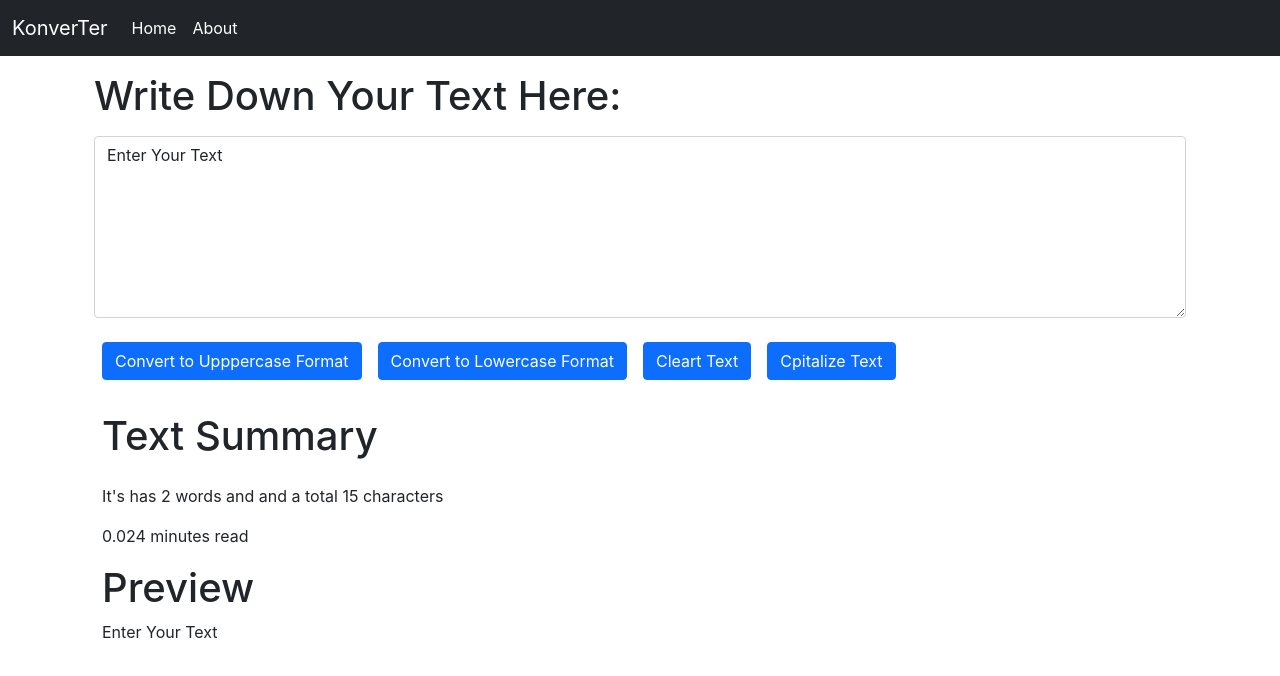
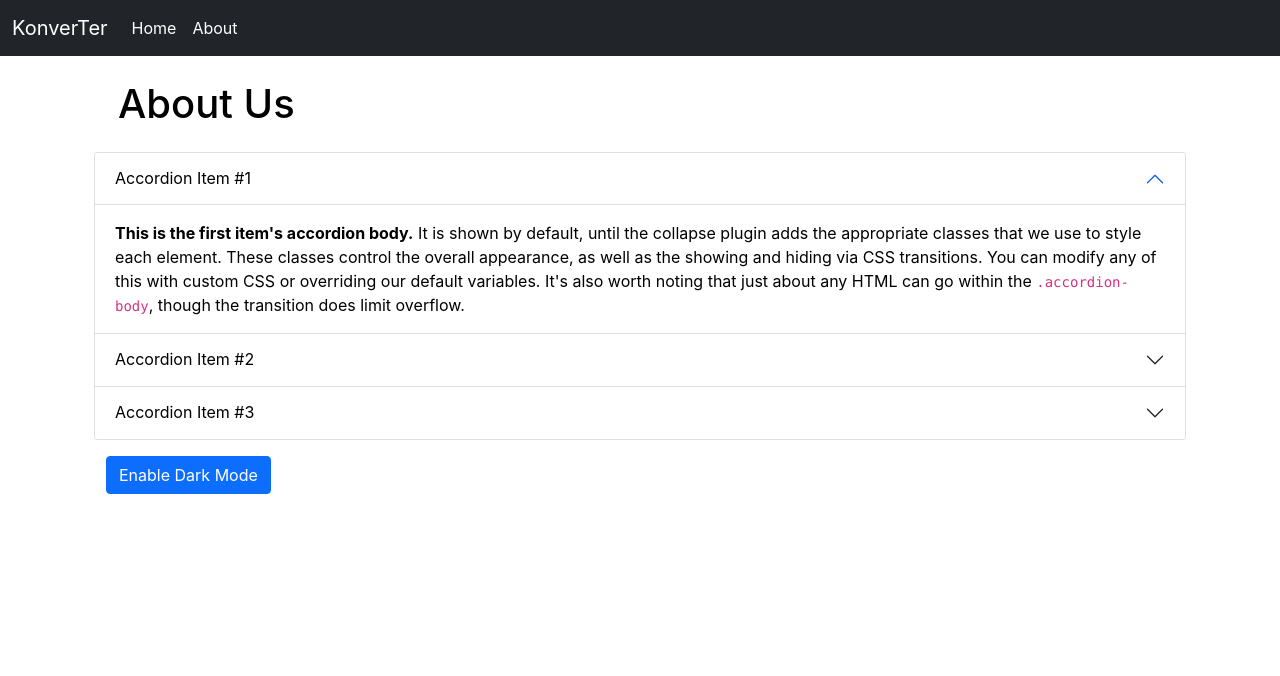
Before and after one commit to AhmadS7/react-progress, a React (Create React App) app: page / in a window 1280 px wide. Shown: the top 676 px of the page. Built offline with nearby package versions, Linux system fonts and the light colour scheme.

Commit message:
DArk Mode Enabled

```diff
--- a/src/App.js
+++ b/src/App.js
@@ -8,8 +8,8 @@ function App() {
     <>
       <Navbar name="KonverTer" />
       <div className="container my-3">
-        <TextForm heading="Write Down Your Text Here:" />
-        {/* <About /> */}
+        {/* <TextForm heading="Write Down Your Text Here:" /> */}
+        <About />
       </div>
     </>
   );
--- a/src/components/About.js
+++ b/src/components/About.js
@@ -1,12 +1,38 @@
 import React from 'react';
+import { useState } from 'react/cjs/react.development';
 
 export default function About() {
+  const [myStyle, setmyStyle] = useState({
+    color: 'black',
+    backgroundColor: 'white',
+  });
+
+  const [buttonText, setbuttonText] = useState('Enable Dark Mode');
+
+  const toggleStyle = () => {
+    if (myStyle.color === 'black') {
+      setmyStyle({
+        color: 'white',
+        backgroundColor: 'black',
+      });
+      setbuttonText('Enable Light Mode');
+    } else {
+      setmyStyle({
+        color: 'black',
+        backgroundColor: 'white',
+      });
+      setbuttonText('Enable Dark Mode');
+    }
+  };
+
   return (
-    <div>
+    <div className="container" style={myStyle}>
+      <h1 className="m-4">About Us</h1>
       <div className="accordion" id="accordionExample">
         <div className="accordion-item">
           <h2 className="accordion-header" id="headingOne">
             <button
+              style={myStyle}
               className="accordion-button"
               type="button"
               data-bs-toggle="collapse"
@@ -23,7 +49,7 @@ export default function About() {
             aria-labelledby="headingOne"
             data-bs-parent="#accordionExample"
           >
-            <div className="accordion-body">
+            <div className="accordion-body" style={myStyle}>
               <strong>This is the first item's accordion body.</strong> It is shown by default, until the collapse plugin adds the
               appropriate classes that we use to style each element. These classes control the overall appearance, as well as the showing
               and hiding via CSS transitions. You can modify any of this with custom CSS or overriding our default variables. It's also
@@ -41,12 +67,13 @@ export default function About() {
               data-bs-target="#collapseTwo"
               aria-expanded="false"
               aria-controls="collapseTwo"
+              style={myStyle}
             >
               Accordion Item #2
             </button>
           </h2>
           <div id="collapseTwo" className="accordion-collapse collapse" aria-labelledby="headingTwo" data-bs-parent="#accordionExample">
-            <div className="accordion-body">
+            <div className="accordion-body" style={myStyle}>
               <strong>This is the second item's accordion body.</strong> It is hidden by default, until the collapse plugin adds the
               appropriate classes that we use to style each element. These classes control the overall appearance, as well as the showing
               and hiding via CSS transitions. You can modify any of this with custom CSS or overriding our default variables. It's also
@@ -64,12 +91,13 @@ export default function About() {
               data-bs-target="#collapseThree"
               aria-expanded="false"
               aria-controls="collapseThree"
+              style={myStyle}
             >
               Accordion Item #3
             </button>
           </h2>
           <div id="collapseThree" className="accordion-collapse collapse" aria-labelledby="headingThree" data-bs-parent="#accordionExample">
-            <div className="accordion-body">
+            <div className="accordion-body" style={myStyle}>
               <strong>This is the third item's accordion body.</strong> It is hidden by default, until the collapse plugin adds the
               appropriate classes that we use to style each element. These classes control the overall appearance, as well as the showing
               and hiding via CSS transitions. You can modify any of this with custom CSS or overriding our default variables. It's also
@@ -79,6 +107,11 @@ export default function About() {
           </div>
         </div>
       </div>
+      <div className="container my-3">
+        <button onClick={toggleStyle} className="btn btn-primary">
+          {buttonText}
+        </button>
+      </div>
     </div>
   );
 }
```
